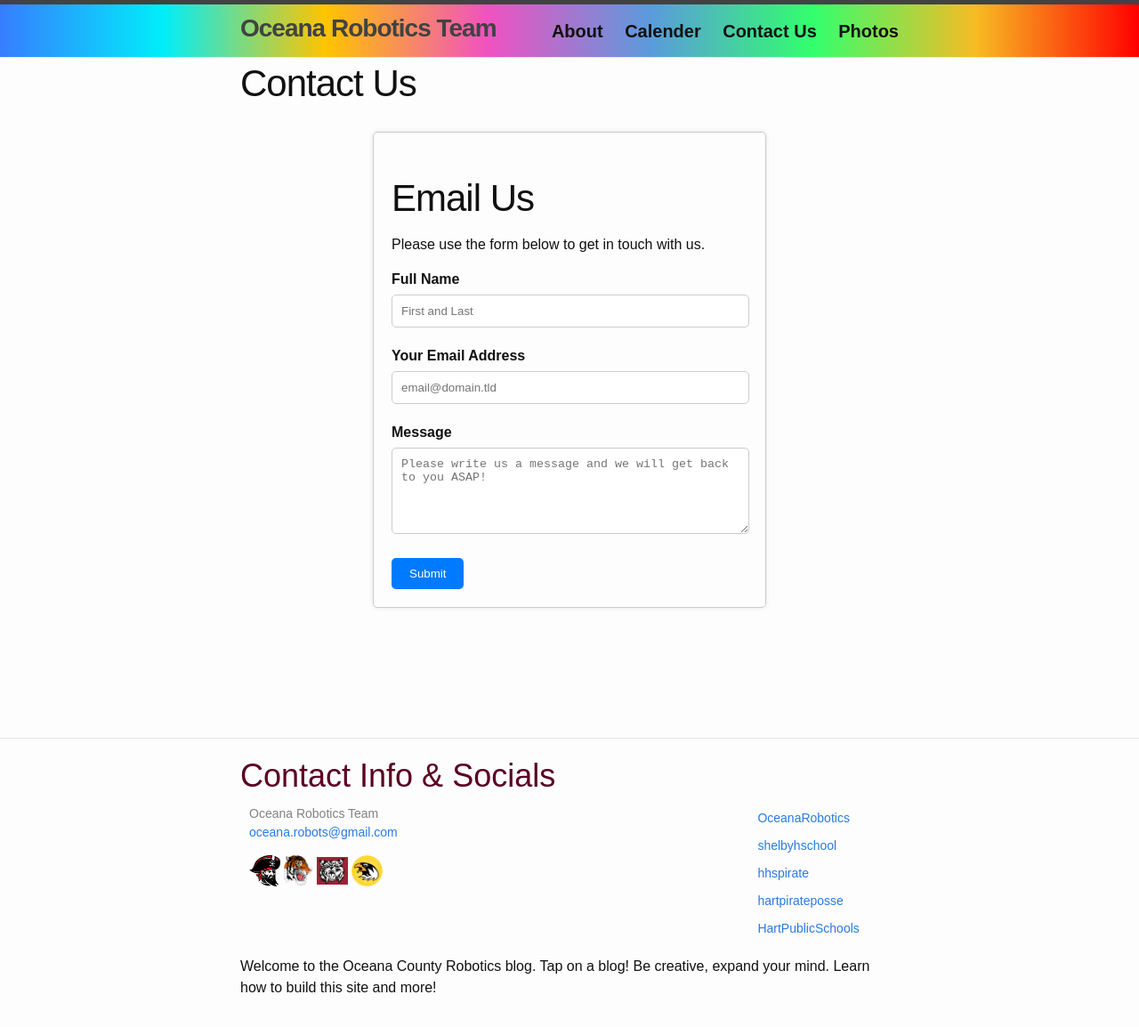
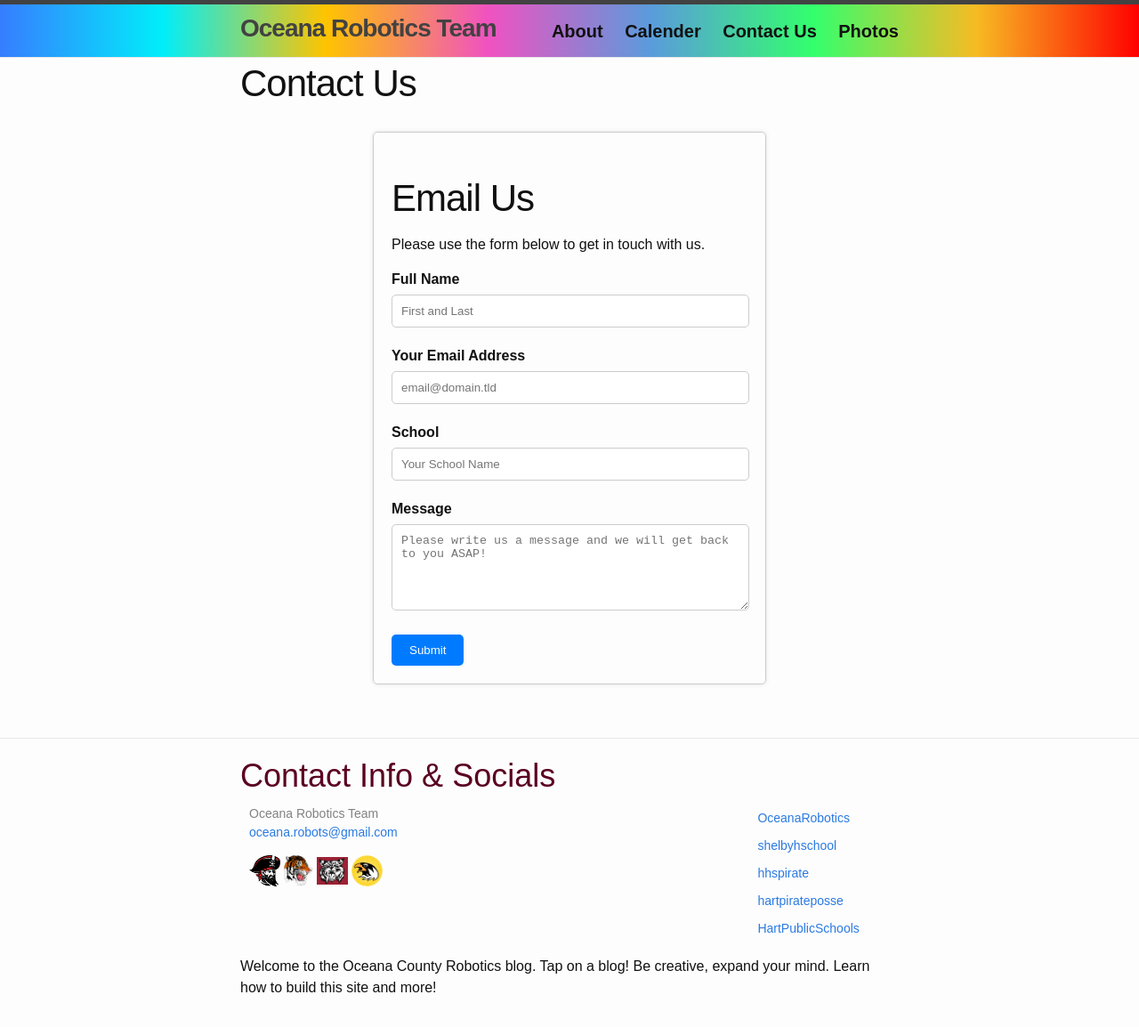
Before and after one commit to OceanaRobotics/OceanaFRC, a Jekyll site: the page built from contact.md, in a window 1280 px wide and 1167 px high. Shown: the top 1154 px of the window at 89% size. Built offline with Jekyll 4.4.1, drawn with Linux system fonts in a browser that asks for light colours.

Commit message:
added School field to Contact Us page

```diff
--- a/contact.md
+++ b/contact.md
@@ -76,6 +76,10 @@ permalink: /contact/
         <input type="email" name="_replyto" id="email-address" placeholder="email@domain.tld" required>
       </div>
       <div class="form-field">
+        <label for="school">School</label>
+        <input type="text" name="school" id="school" placeholder="Your School Name" required>
+      </div>
+      <div class="form-field">
         <label for="message">Message</label>
         <textarea rows="5" name="message" id="message" placeholder="Please write us a message and we will get back to you ASAP!" required></textarea>
       </div>
@@ -85,3 +89,26 @@ permalink: /contact/
   </div>
 </body>
 </html>
+<!-- <body>
+  <div class="container">
+    <h1>Email Us</h1>
+    <p>Please use the form below to get in touch with us.</p>
+    <form class="fs-frm" id="fs-frm" name="simple-contact-form" accept-charset="utf-8" action="https://formspree.io/f/xwkdovwy" method="post">
+      <div class="form-field">
+        <label for="full-name">Full Name</label>
+        <input type="text" name="name" id="full-name" placeholder="First and Last" required>
+      </div>
+      <div class="form-field">
+        <label for="email-address">Your Email Address</label>
+        <input type="email" name="_replyto" id="email-address" placeholder="email@domain.tld" required>
+      </div>
+      <div class="form-field">
+        <label for="message">Message</label>
+        <textarea rows="5" name="message" id="message" placeholder="Please write us a message and we will get back to you ASAP!" required></textarea>
+      </div>
+      <input type="hidden" name="_subject" id="email-subject" value="Contact Form Submission">
+      <button type="submit" class="submit-button">Submit</button>
+    </form>
+  </div>
+</body>
+</html> -->
```
